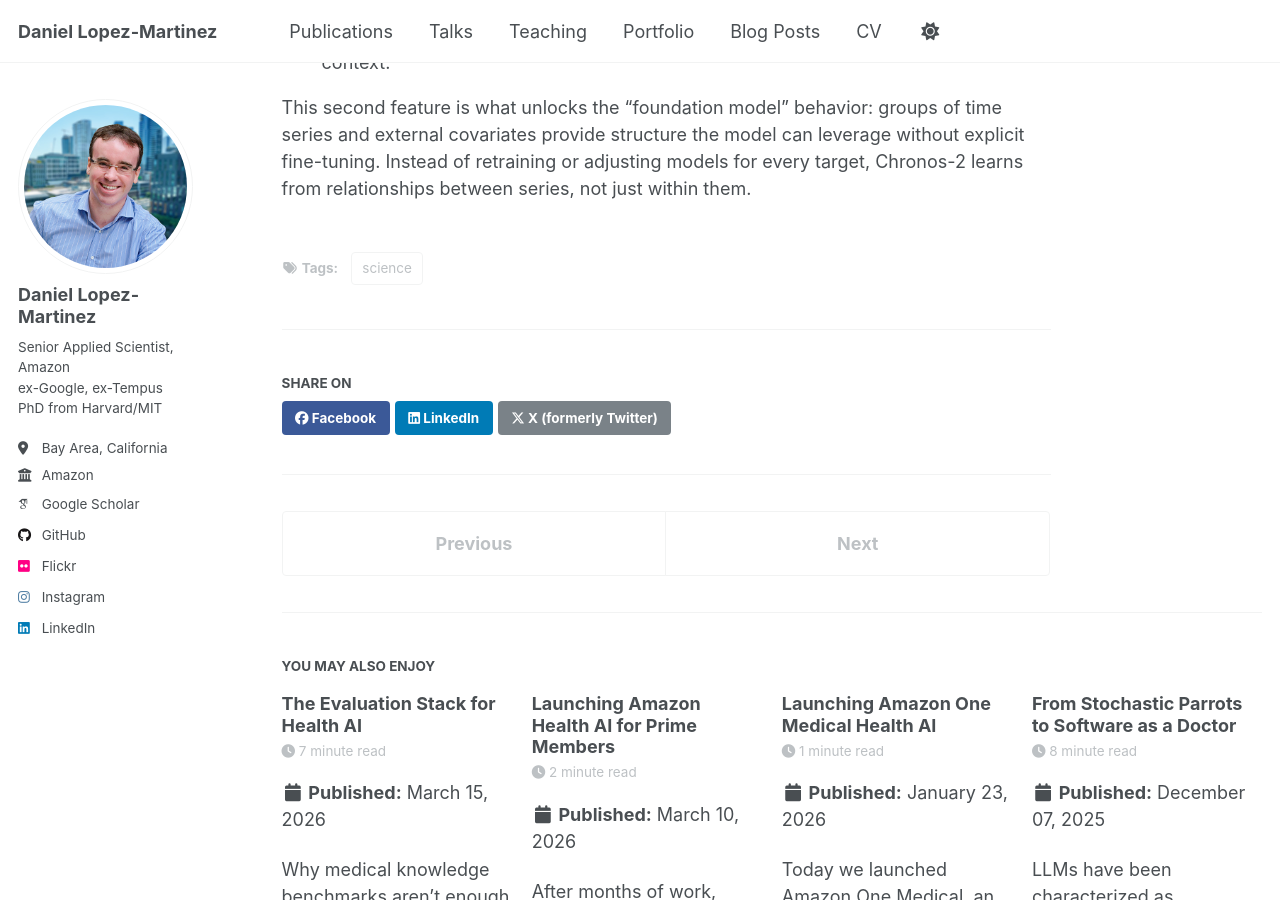
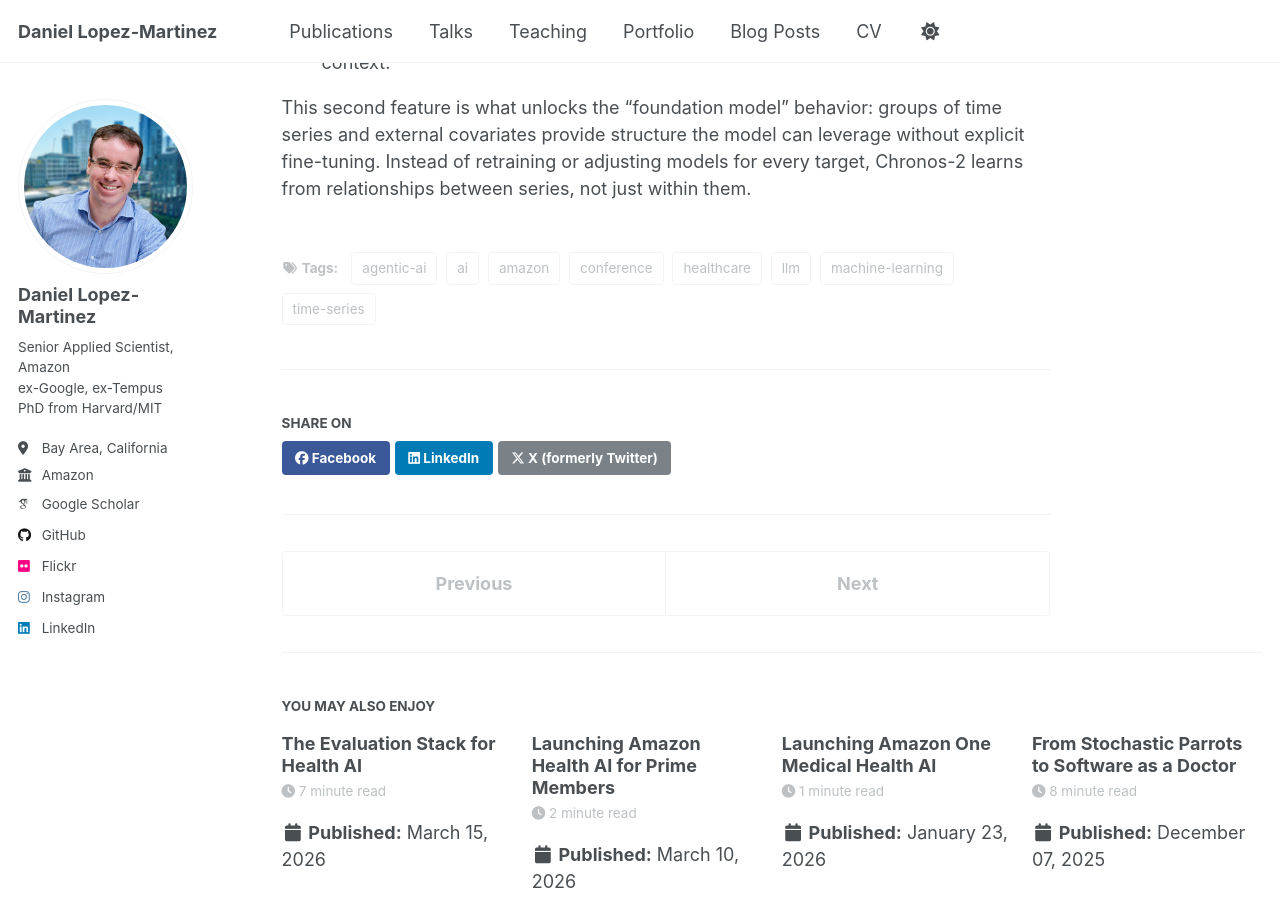
Before and after one commit to daniel-lopezmartinez/daniel-lopezmartinez.github.io, a Jekyll site: the page built from _posts/2025-11-06-amlc-2025.md, in a window 1280 px wide and 900 px high, scrolled down 3112 px. Built offline with Jekyll 4.4.1, drawn with Linux system fonts in a browser that asks for light colours; some web fonts are replaced; a script that is not in the unit is left out.

Commit message:
added more tags

```diff
--- a/_posts/2025-11-06-amlc-2025.md
+++ b/_posts/2025-11-06-amlc-2025.md
@@ -3,7 +3,14 @@ title: 'Amazon Machine Learning Conference (AMLC 2025)'
 date: 2025-11-06
 permalink: /posts/2025/11/amlc-2025
 tags:
-  - science
+  - amazon
+  - machine-learning
+  - ai
+  - healthcare
+  - llm
+  - agentic-ai
+  - time-series
+  - conference
 images:
   - /images/blog/2025-11-04-talk-amlc-trustworthiness.jpg
   - /images/blog/2025-11-07-amlc.jpeg
```
